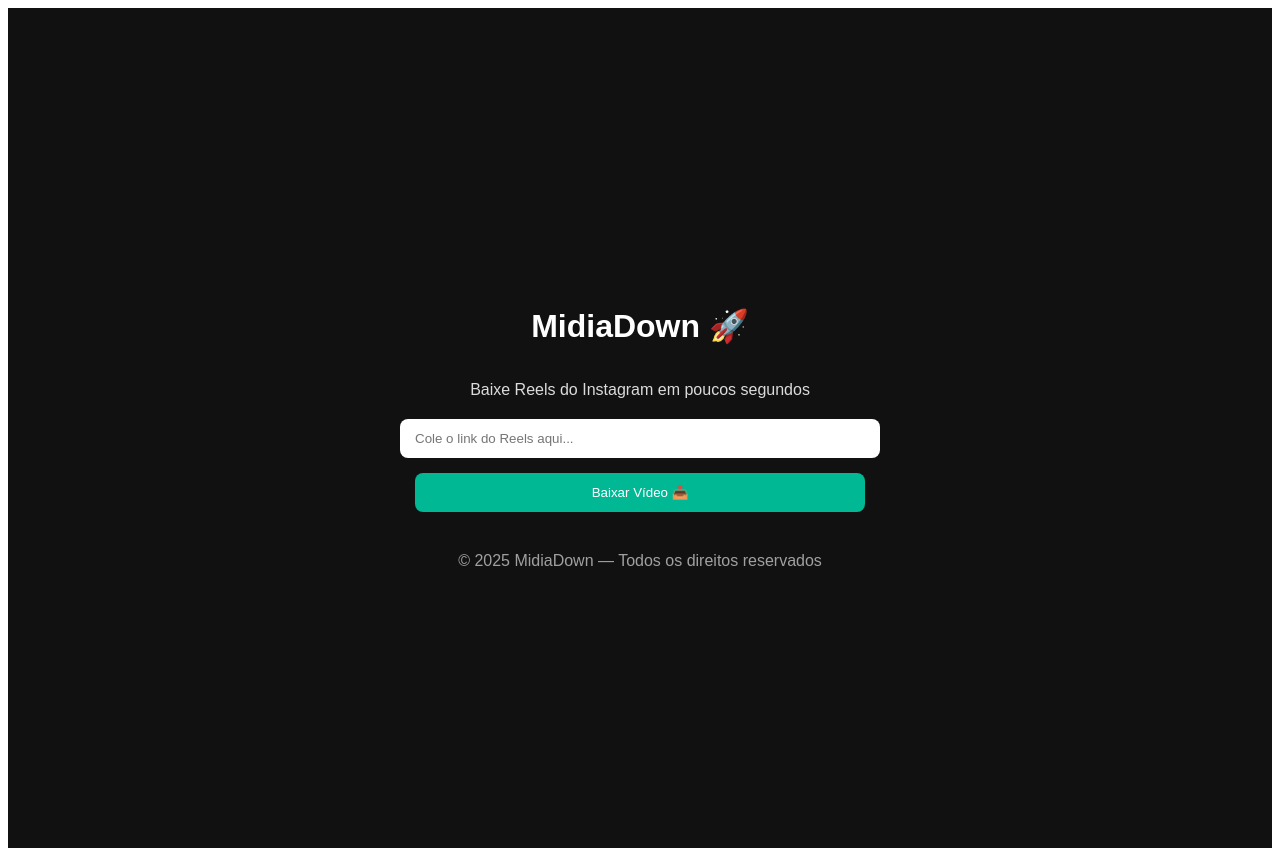
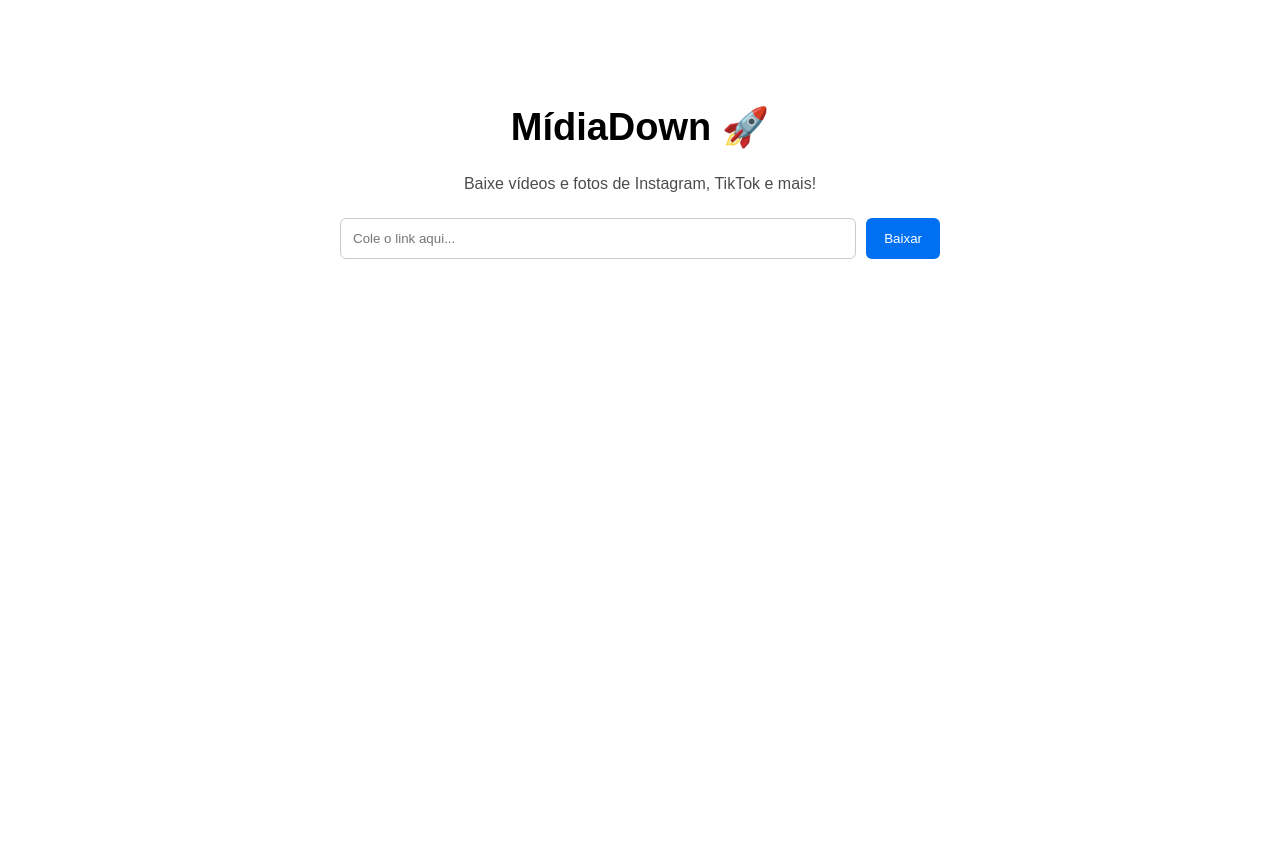
Before and after one commit to Francisco-Silvaecom/midiadown, a Next.js app: page / in a window 1280 px wide. After the commit the page ends 800 px from the top, so only its background shows below. Built offline with nearby package versions, Linux system fonts and the light colour scheme.

Commit message:
Update index.js

```diff
--- a/pages/index.js
+++ b/pages/index.js
@@ -2,120 +2,113 @@
 
 export default function Home() {
   const [url, setUrl] = useState("");
-  const [result, setResult] = useState(null);
   const [loading, setLoading] = useState(false);
-  const [error, setError] = useState("");
+  const [mediaData, setMediaData] = useState(null);
 
   const handleDownload = async () => {
     if (!url) return;
-
     setLoading(true);
-    setError("");
-    setResult(null);
+    setMediaData(null);
 
     try {
-      const response = await fetch(`/api/instagram?url=${encodeURIComponent(url)}`);
-      const data = await response.json();
-
-      if (data.error) {
-        setError("URL inválida ou não suportada.");
-      } else {
-        setResult(data);
-      }
+      const res = await fetch(`/api/download?url=${encodeURIComponent(url)}`);
+      const json = await res.json();
+      setMediaData(json);
     } catch (err) {
       console.error(err);
-      setError("Erro ao conectar ao servidor.");
+      alert("Erro ao processar o link. Tente novamente!");
     }
 
     setLoading(false);
   };
 
   return (
-    <div style={{
-      display: "flex",
-      justifyContent: "center",
-      alignItems: "center",
-      height: "100vh",
-      textAlign: "center",
-      flexDirection: "column",
-      backgroundColor: "#111",
-      color: "#fff",
-      fontFamily: "Arial, sans-serif",
-      padding: "20px",
-    }}>
+    <div style={styles.container}>
+      <h1 style={styles.title}>MídiaDown 🚀</h1>
+      <p style={styles.subtitle}>Baixe vídeos e fotos de Instagram, TikTok e mais!</p>
 
-      <h1 style={{ fontSize: "32px", marginBottom: "20px" }}>
-        MidiaDown 🚀
-      </h1>
+      <div style={styles.form}>
+        <input
+          type="text"
+          placeholder="Cole o link aqui..."
+          value={url}
+          onChange={(e) => setUrl(e.target.value)}
+          style={styles.input}
+        />
+        <button onClick={handleDownload} style={styles.button}>
+          {loading ? "Aguarde..." : "Baixar"}
+        </button>
+      </div>
 
-      <p style={{ marginBottom: "20px", opacity: 0.85 }}>
-        Baixe Reels do Instagram em poucos segundos
-      </p>
-
-      <input
-        type="text"
-        placeholder="Cole o link do Reels aqui..."
-        value={url}
-        onChange={(e) => setUrl(e.target.value)}
-        style={{
-          width: "95%",
-          maxWidth: "450px",
-          padding: "12px 15px",
-          borderRadius: "8px",
-          border: "none",
-          outline: "none",
-          marginBottom: "15px",
-        }}
-      />
-
-      <button
-        onClick={handleDownload}
-        disabled={loading}
-        style={{
-          backgroundColor: loading ? "#555" : "#00b894",
-          padding: "12px 18px",
-          borderRadius: "8px",
-          color: "#fff",
-          border: "none",
-          cursor: "pointer",
-          width: "95%",
-          maxWidth: "450px",
-        }}
-      >
-        {loading ? "Carregando..." : "Baixar Vídeo 📥"}
-      </button>
-
-      {error && <p style={{ color: "red", marginTop: "15px" }}>{error}</p>}
-
-      {result && result.media && (
-        <div style={{ marginTop: "25px" }}>
+      {mediaData?.download_url && (
+        <div style={styles.resultBox}>
           <video
-            src={result.media}
+            src={mediaData.download_url}
             controls
-            width="90%"
-            style={{ maxWidth: "450px", borderRadius: "10px" }}
+            style={{ width: "100%", borderRadius: 10 }}
           />
-          <br /><br />
-
           <a
-            href={result.media}
+            href={mediaData.download_url}
             download
-            style={{
-              backgroundColor: "#0984e3",
-              padding: "12px 18px",
-              borderRadius: "8px",
-              color: "white",
-              textDecoration: "none",
-            }}
+            style={styles.downloadButton}
           >
-            📥 Download Vídeo
+            📥 Baixar Vídeo
           </a>
         </div>
       )}
-
-      <footer style={{ marginTop: "40px", opacity: 0.6 }}>
-        © {new Date().getFullYear()} MidiaDown — Todos os direitos reservados
-      </footer>
     </div>
   );
 }
+
+const styles = {
+  container: {
+    maxWidth: 600,
+    margin: "60px auto",
+    padding: 20,
+    fontFamily: "Arial",
+    textAlign: "center",
+  },
+  title: {
+    fontSize: 38,
+    fontWeight: "bold",
+  },
+  subtitle: {
+    opacity: 0.7,
+    marginBottom: 25,
+  },
+  form: {
+    display: "flex",
+    gap: 10,
+    marginBottom: 25,
+  },
+  input: {
+    flex: 1,
+    padding: 12,
+    borderRadius: 6,
+    border: "1px solid #ccc",
+  },
+  button: {
+    background: "#0070f3",
+    color: "#fff",
+    padding: "12px 18px",
+    borderRadius: 6,
+    border: "none",
+    cursor: "pointer",
+  },
+  resultBox: {
+    background: "#f2f2f2",
+    padding: 20,
+    marginTop: 20,
+    borderRadius: 12,
+  },
+  downloadButton: {
+    display: "block",
+    background: "#12b886",
+    textDecoration: "none",
+    color: "#fff",
+    marginTop: 10,
+    padding: 12,
+    borderRadius: 6,
+    fontWeight: "bold",
+  },
+};
```
